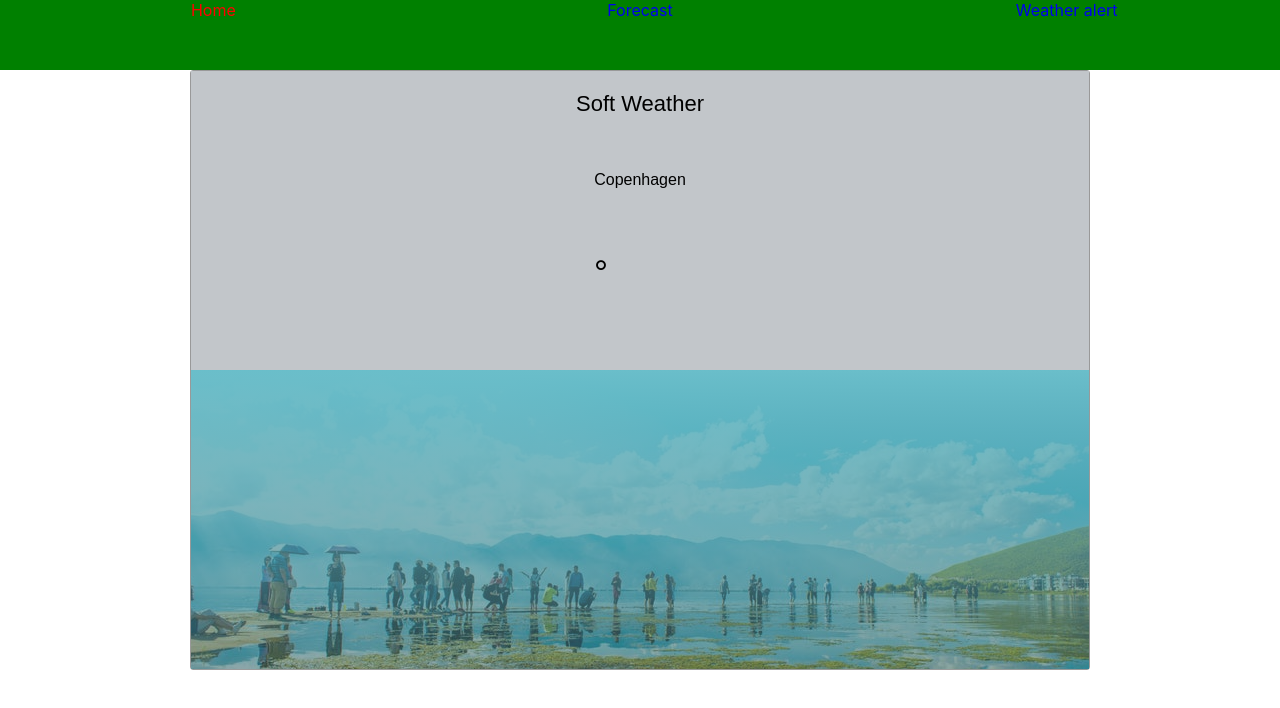
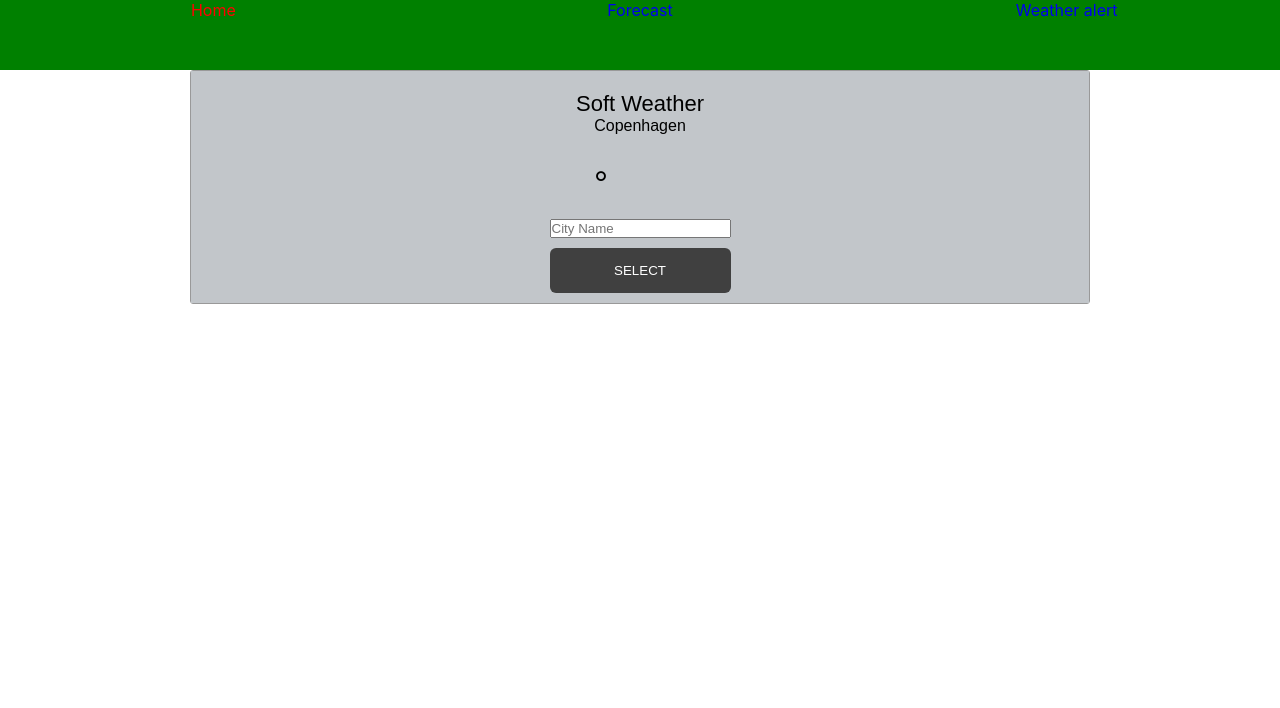
Before and after one commit to ekaterinagp/weather_app_2.0, a React (Create React App) app: page / in a window 1280 px wide. Shown: the top 708 px of the page. Built offline with nearby package versions, Linux system fonts and the light colour scheme; no server answers.

Commit message:
bottom part is gone for good

```diff
--- a/src/index page/css/style.css
+++ b/src/index page/css/style.css
@@ -21,11 +21,11 @@ body,
 
 .main-container {
   min-width: 900px;
-  height: 600px;
-  display: grid;
+  /* height: 1000px; */
+  /* display: grid; */
   border: 1px solid #999;
   border-radius: 3px;
-  grid-template-rows: 2fr 2fr;
+  /* grid-template-rows: 2fr 2fr; */
 }
 
 .btn {
--- a/src/index page/index.js
+++ b/src/index page/index.js
@@ -2,7 +2,6 @@ import React from "react";
 import "./css/style.css";
 // import axios from "axios";
 import TopSection from "./components/top/index";
-import BottomSection from "./components/bottom/index";
 
 export default class StartPage extends React.Component {
   onCityNameChange(e) {
@@ -49,9 +48,6 @@ export default class StartPage extends React.Component {
             </div>
           </div>
           {/* // )} */}
-          <div className="bottom-section">
-            <BottomSection />
-          </div>
         </div>
       </div>
     );
```
